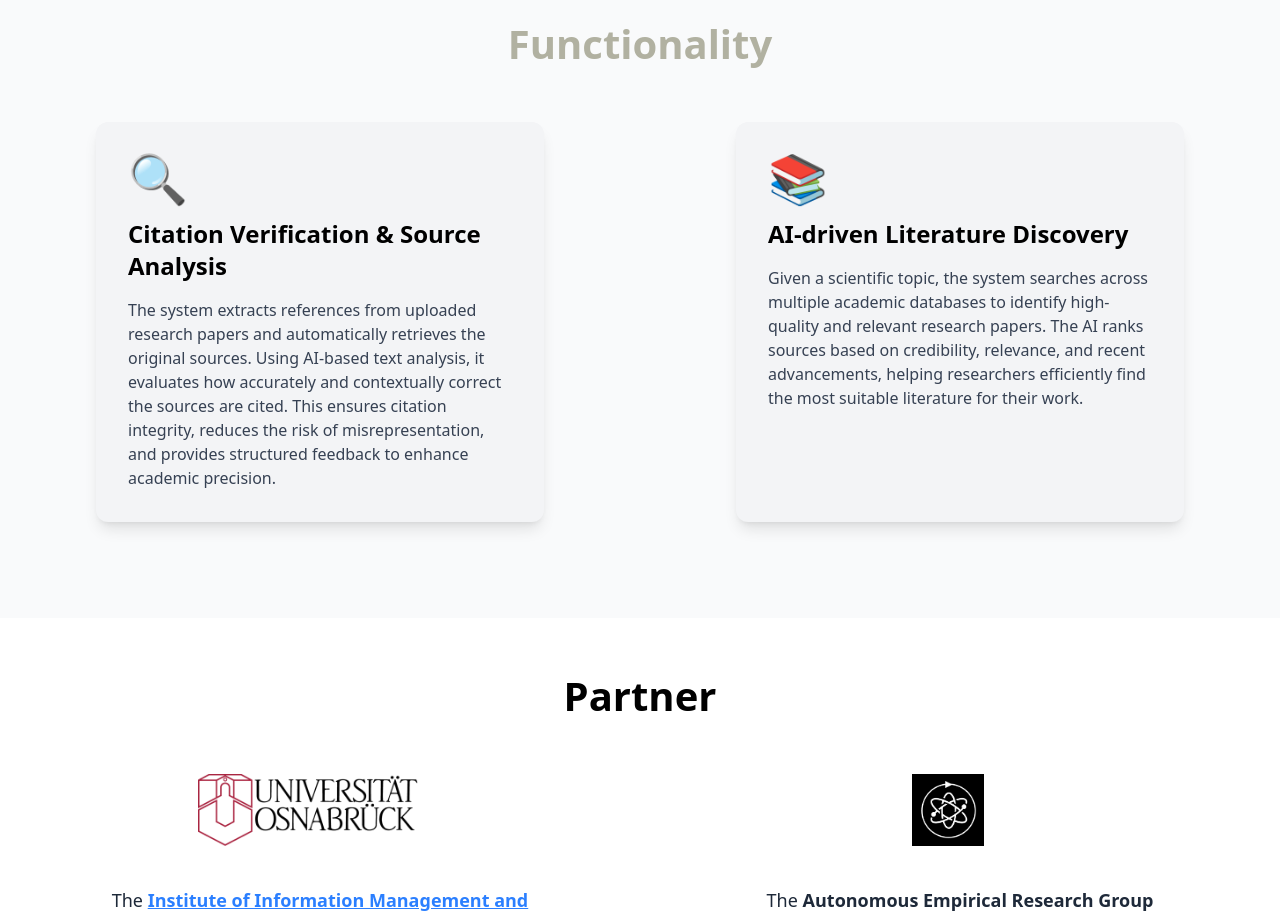
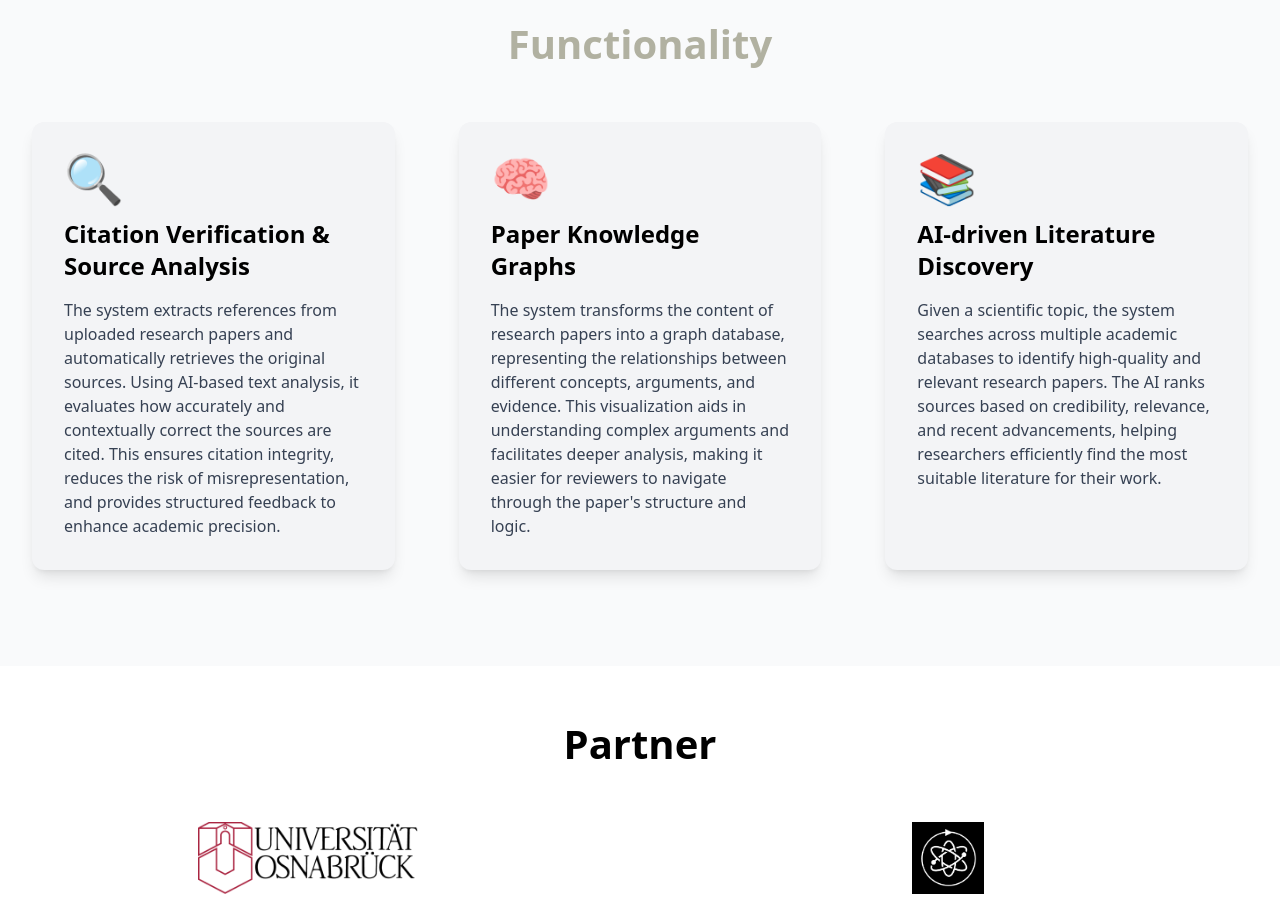
Before and after one commit to Study-Project-AI-for-Science/landing-page, a React (Vite) app: page / in a window 1280 px wide. Shown: the part 1340-2259 px from the top of the page. Built offline with nearby package versions, Linux system fonts and the light colour scheme.

Commit message:
feat: Added knowledge graph

```diff
--- a/src/App.tsx
+++ b/src/App.tsx
@@ -67,7 +67,21 @@ function App() {
                         </div>
                     </div>
 
-                    {/* Rechte Seite (Box 2) */}
+                    {/* Mitte (Box 2) */}
+                    <div className="w-full lg:w-1/2 flex justify-center items-center px-8">
+                        <div className="w-full max-w-md bg-gray-100 shadow-lg rounded-xl p-8 flex flex-col justify-between h-full">
+                            <span className="text-5xl">🧠</span>
+                            <h3 className="text-2xl font-bold mt-4">Paper Knowledge Graphs</h3>
+                            <p className="text-gray-700 mt-4 flex-1">
+                                The system transforms the content of research papers into a graph database, representing
+                                the relationships between different concepts, arguments, and evidence. This visualization
+                                aids in understanding complex arguments and facilitates deeper analysis, making it easier
+                                for reviewers to navigate through the paper's structure and logic.
+                            </p>
+                        </div>
+                    </div>
+
+                    {/* Rechte Seite (Box 3) */}
                     <div className="w-full lg:w-1/2 flex justify-center items-center px-8">
                         <div className="w-full max-w-md bg-gray-100 shadow-lg rounded-xl p-8 flex flex-col justify-between h-full">
                             <span className="text-5xl">📚</span>
```
